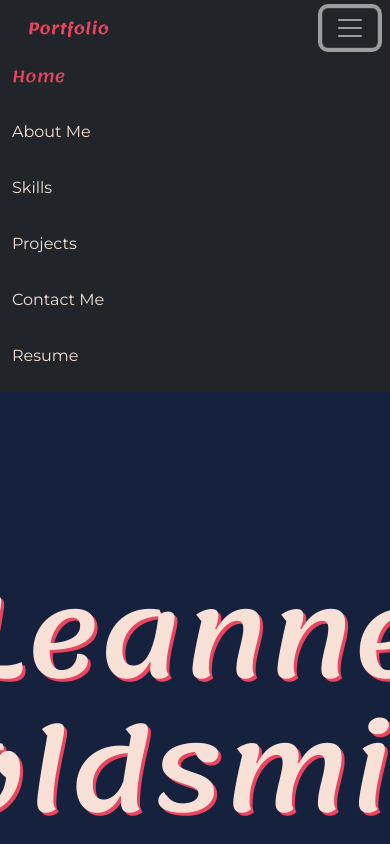
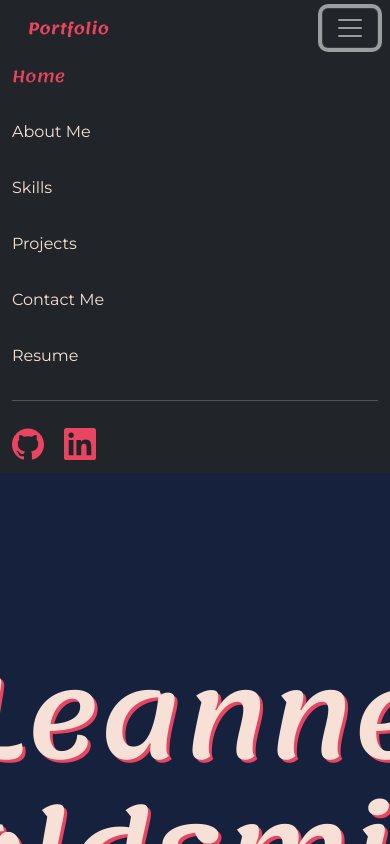
Before and after one commit to LeanneCodes/react-portfolio, a React (Vite) app: page / in a window 390 px wide. Both pictures are taken after a click on the button "Toggle navigation". Shown: the top 844 px of the page. Built offline with nearby package versions, Linux system fonts and the light colour scheme.

Commit message:
add github and linkedin links to mobile navbar

```diff
--- a/src/components/Navbar.css
+++ b/src/components/Navbar.css
@@ -53,4 +53,12 @@
     #root {
         flex-direction: column;
     }
+
+    .ext-link {
+        justify-content: flex-start;
+    }
+
+    .ext-link a {
+        padding-right: 20px;
+    }
   }
--- a/src/components/Navbar.jsx
+++ b/src/components/Navbar.jsx
@@ -109,6 +109,11 @@ const Navbar = () => {
                   Resume
                 </NavLink>
               </li>
+              <hr />
+              <div className='ext-link'>
+                <a href="https://github.com/LeanneCodes" target='_blank'><Icon icon={ <SiGithub/>}/></a>
+                <a href="https://www.linkedin.com/in/leanne-m-goldsmith/" target='_blank'><Icon icon={ <SiLinkedin/>}/></a>
+              </div>
             </ul>
           </div>
         </div>
```
